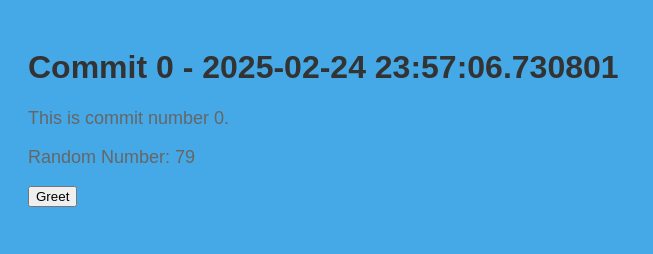
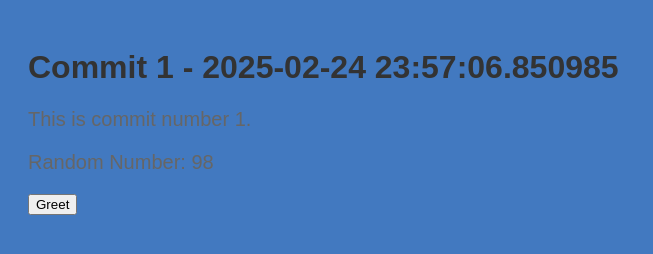
Before and after one commit to polishflits/autogen-repo-20250224235704, a plain HTML site: page index.html in a window 1280 px wide. Shown: the whole page, without its empty margins (0-653 px from the left). Drawn offline with Linux system fonts and the light colour scheme.

Commit message:
📝 Auto commit 1 with HTML, CSS, and JS

```diff
--- a/index.html
+++ b/index.html
@@ -2,13 +2,13 @@
     <!DOCTYPE html>
     <html>
     <head>
-        <title>Commit 0 - 2025-02-24 23:57:06.730801</title>
+        <title>Commit 1 - 2025-02-24 23:57:06.850985</title>
         <link rel="stylesheet" href="style.css">
     </head>
     <body>
-        <h1>Commit 0 - 2025-02-24 23:57:06.730801</h1>
-        <p>This is commit number 0.</p>
-        <p>Random Number: 79</p>
+        <h1>Commit 1 - 2025-02-24 23:57:06.850985</h1>
+        <p>This is commit number 1.</p>
+        <p>Random Number: 98</p>
         <button onclick="greet()">Greet</button>
         <script src="script.js"></script>
     </body>
--- a/script.js
+++ b/script.js
@@ -2,4 +2,4 @@
     function greet() {
         alert('Hello from commit ' + commitNumber + '!');
     }
-    var commitNumber = 0;
+    var commitNumber = 1;
--- a/style.css
+++ b/style.css
@@ -1,7 +1,7 @@
 
     body {
         font-family: Arial, sans-serif;
-        background-color: #45a9e7;
+        background-color: #4279c0;
         padding: 20px;
     }
     h1 {
@@ -9,5 +9,5 @@
     }
     p {
         color: #666;
-        font-size: 18px;
+        font-size: 20px;
     }
```
